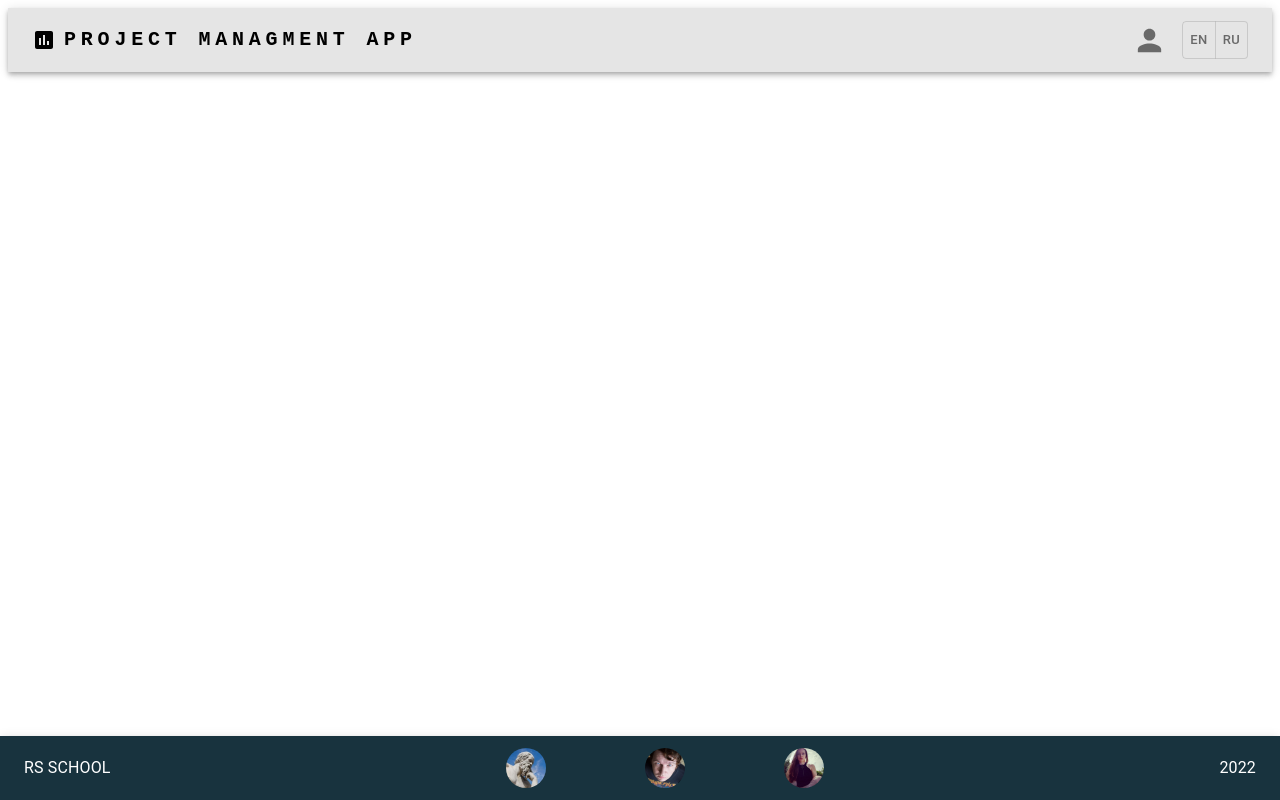
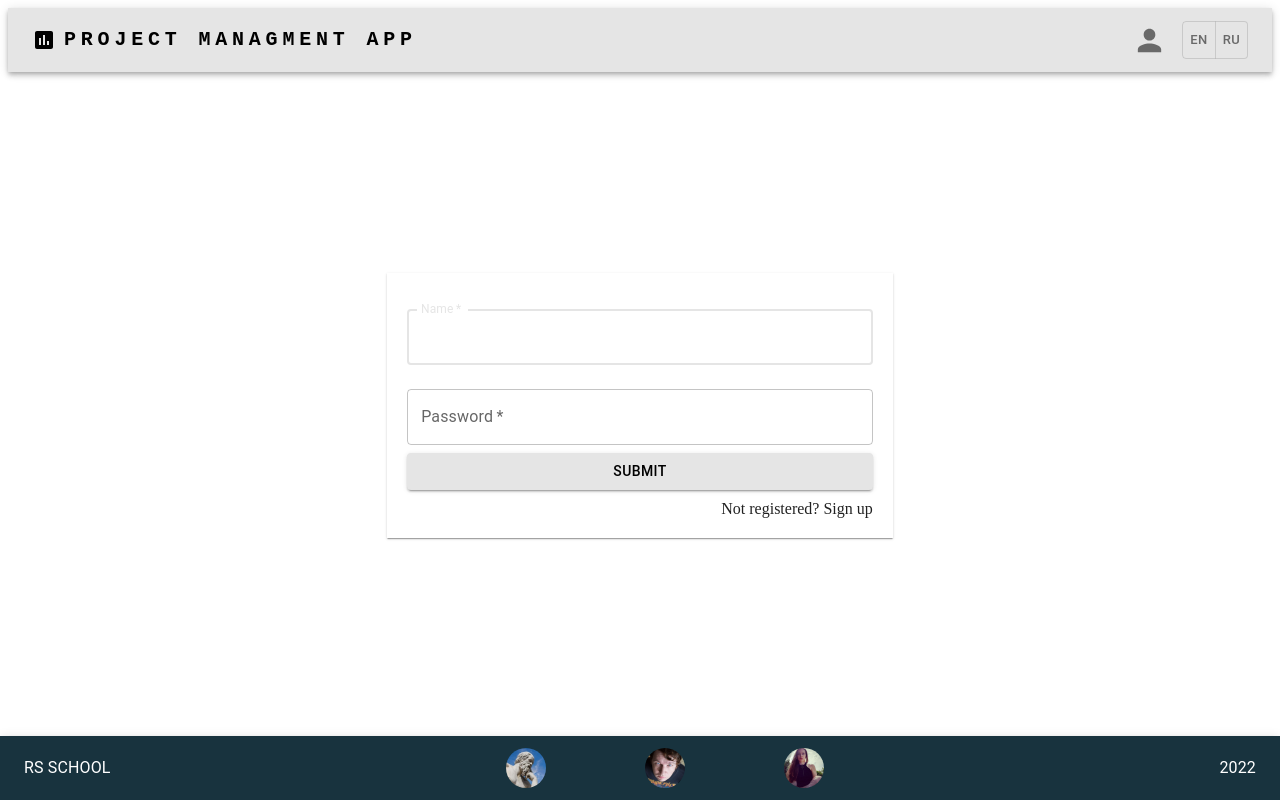
Before and after one commit to intellectualDarknet/react-manament-front, a React (Create React App) app in the folder my-app/: page /SignIn in a window 1280 px wide. Built offline with nearby package versions, Linux system fonts and the light colour scheme.

Commit message:
feat: add ui of sign in

```diff
--- a/my-app/src/components/Header/index.tsx
+++ b/my-app/src/components/Header/index.tsx
@@ -15,7 +15,7 @@ import ToggleButtonGroup from '@mui/material/ToggleButtonGroup';
 import { Link } from 'react-router-dom';
 
 const settings = [
-  { name: 'Sign In', link: 'Authorization' },
+  { name: 'Sign In', link: 'SignIn' },
   { name: 'Sign Up', link: 'Authorization' },
 ];
 
--- a/my-app/src/pages/authorization/authorization.tsx
+++ b/my-app/src/pages/authorization/authorization.tsx
@@ -68,7 +68,7 @@ const Authorization = () => {
           value={password}
         />
         <Button type="submit" fullWidth variant="contained" color="primary" sx={{ marginBottom: '10px' }}>
-          Войти
+          Submit
         </Button>
         <Grid container>
           <Grid item xs></Grid>
--- a/my-app/src/pages/signIn/SignIn.tsx
+++ b/my-app/src/pages/signIn/SignIn.tsx
@@ -1,7 +1,68 @@
-import React from 'react';
+import Button from '@mui/material/Button';
+import Grid from '@mui/material/Grid';
+import Paper from '@mui/material/Paper';
+import TextField from '@mui/material/TextField';
+import { FormEvent, useState } from 'react';
+import { Link } from 'react-router-dom';
 
 const SignIn = () => {
-  return <></>;
+  const [name, SetName] = useState<string>('');
+  const [password, SetPassword] = useState<string>('');
+  const onSigninSubmit = () => {
+    console.log('hi');
+  };
+  function onEmailChange(e: FormEvent<HTMLFormElement>) {
+    if ((e.target as HTMLInputElement).id === 'name') {
+      SetName((e.target as HTMLInputElement).value);
+    }
+    if ((e.target as HTMLInputElement).id === 'password') {
+      SetPassword((e.target as HTMLInputElement).value);
+    }
+  }
+  return (
+    <Grid
+      item
+      sx={{ display: 'flex', justifyContent: 'center', width: '40%', padding: '20px' }}
+      component={Paper}
+      square
+    >
+      <form onSubmit={onSigninSubmit} onChange={onEmailChange} noValidate>
+        <TextField
+          variant="outlined"
+          margin="normal"
+          required
+          fullWidth
+          id="name"
+          label="Name"
+          name="name"
+          autoComplete="name"
+          autoFocus
+          value={name}
+        />
+        <TextField
+          variant="outlined"
+          margin="normal"
+          required
+          fullWidth
+          name="password"
+          label="Password"
+          type="password"
+          id="password"
+          autoComplete="current-password"
+          value={password}
+        />
+        <Button type="submit" fullWidth variant="contained" color="primary" sx={{ marginBottom: '10px' }}>
+          Submit
+        </Button>
+        <Grid container>
+          <Grid item xs></Grid>
+          <Grid item>
+            <Link to="/Authorization">Not registered? Sign up</Link>
+          </Grid>
+        </Grid>
+      </form>
+    </Grid>
+  );
 };
 
 export default SignIn;
```
